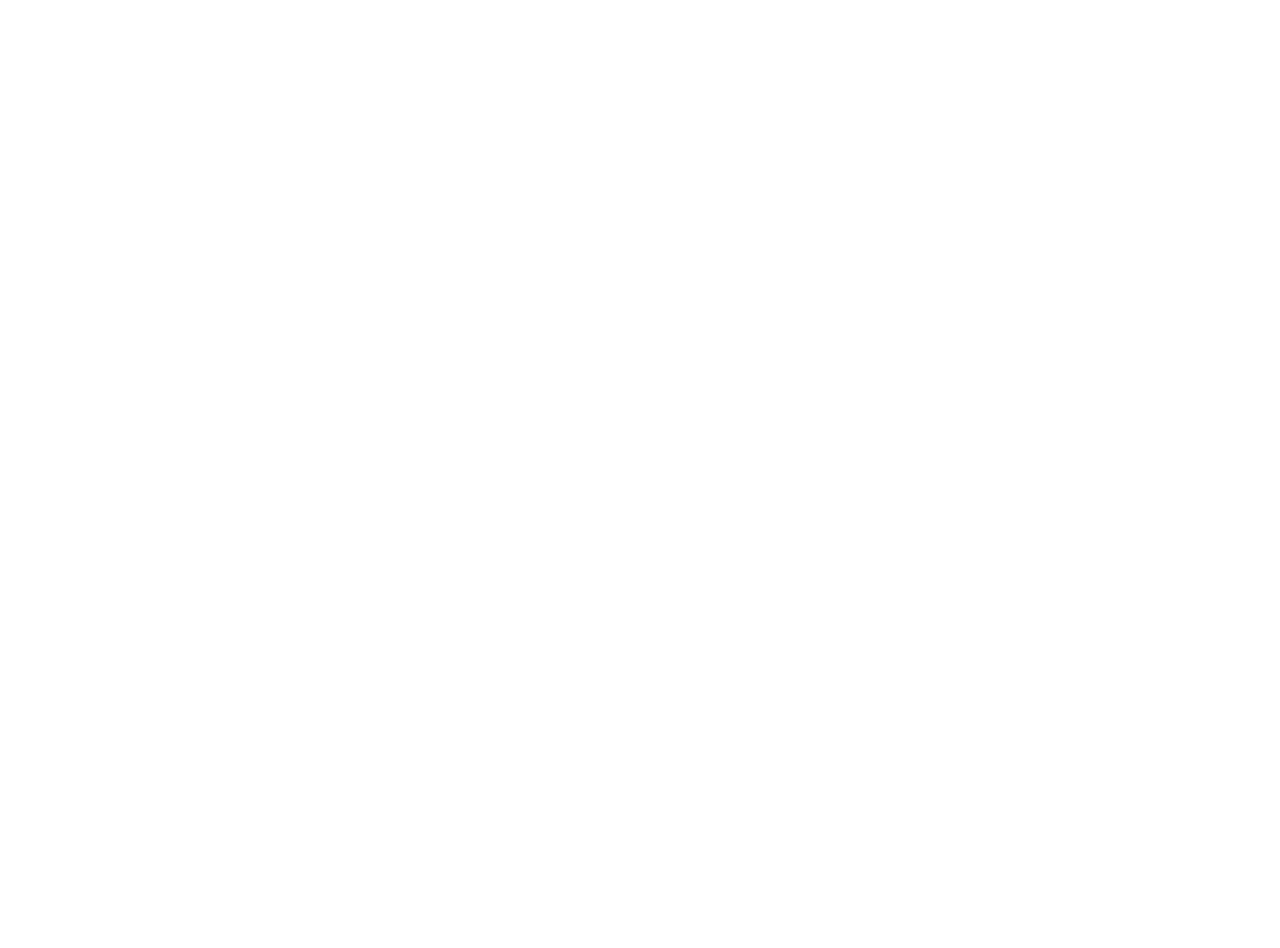
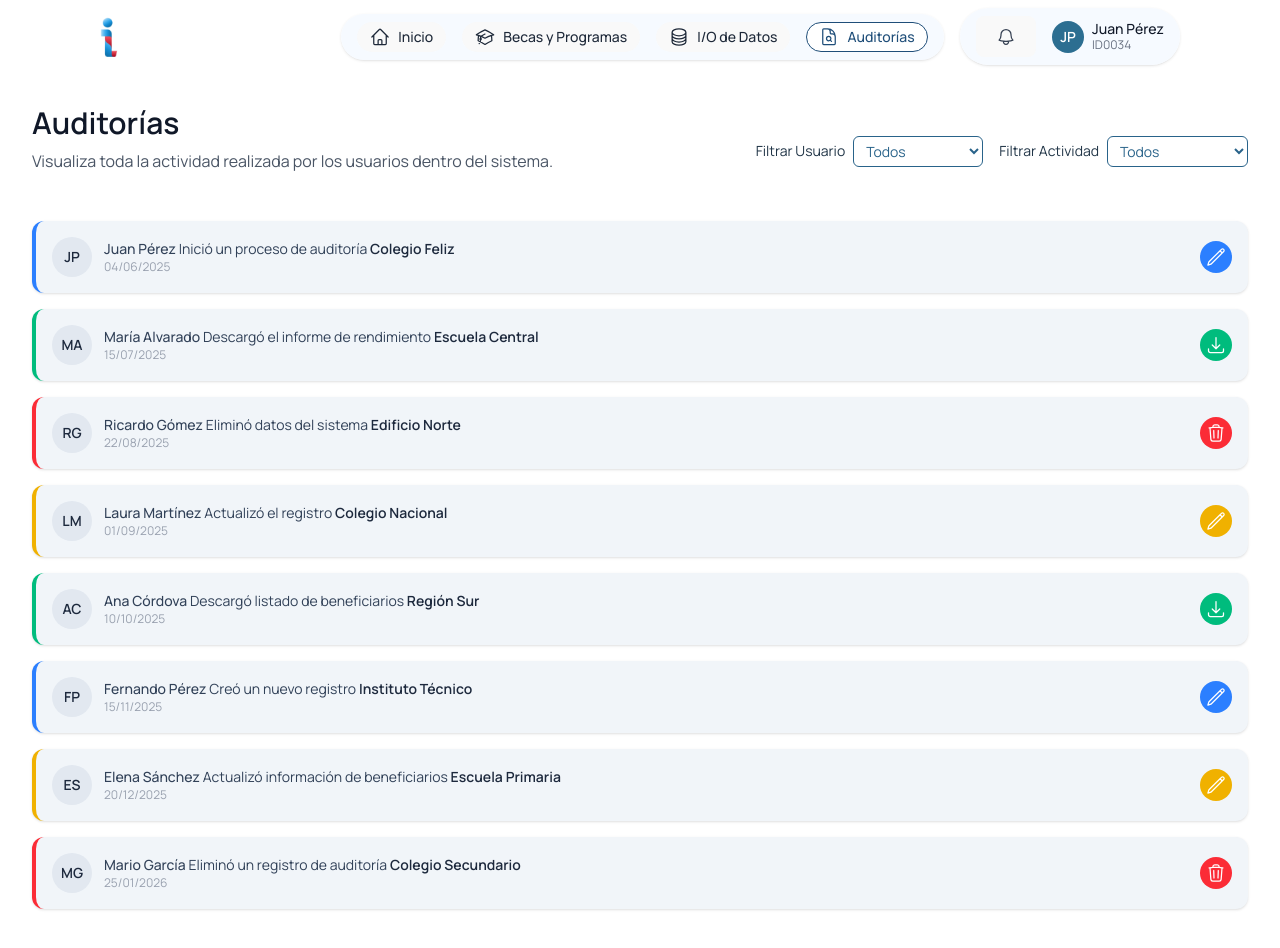
Before and after one commit to Integra-RD/integra-frontend, a React (Vite) app: page /ministry/audits in a window 1280 px wide. Before the commit this address had no page. Shown: the top 948 px of the page. Before the commit the page ends 800 px from the top, so only its background shows below. Built offline with nearby package versions, Linux system fonts and the light colour scheme.

Commit message:
Added AuditLog component; Tweaked ImportExport data to include audit school button.

```diff
--- /dev/null
+++ b/src/pages/ministry/AuditLog.tsx
@@ -0,0 +1,229 @@
+import { useState } from 'react'
+import { useLocation, useNavigate } from 'react-router-dom'
+import LayoutWrapper from '../../components/LayoutWrapper'
+
+import {
+  HomeIcon,
+  AcademicCapIcon,
+  CircleStackIcon,
+  DocumentMagnifyingGlassIcon,
+  PencilIcon,
+  TrashIcon,
+  ArrowDownTrayIcon
+} from '@heroicons/react/24/outline'
+
+const logs = [
+  {
+    userInitials: 'JP',
+    userName: 'Juan Pérez',
+    role: 'Administrador',
+    action: 'Inició un proceso de auditoría',
+    target: 'Colegio Feliz',
+    timestamp: '04/06/2025',
+    type: 'create'
+  },
+  {
+    userInitials: 'MA',
+    userName: 'María Alvarado',
+    role: 'Docente',
+    action: 'Descargó el informe de rendimiento',
+    target: 'Escuela Central',
+    timestamp: '15/07/2025',
+    type: 'download'
+  },
+  {
+    userInitials: 'RG',
+    userName: 'Ricardo Gómez',
+    role: 'Administrador',
+    action: 'Eliminó datos del sistema',
+    target: 'Edificio Norte',
+    timestamp: '22/08/2025',
+    type: 'delete'
+  },
+  {
+    userInitials: 'LM',
+    userName: 'Laura Martínez',
+    role: 'Institución',
+    action: 'Actualizó el registro',
+    target: 'Colegio Nacional',
+    timestamp: '01/09/2025',
+    type: 'update'
+  },
+  {
+    userInitials: 'AC',
+    userName: 'Ana Córdova',
+    role: 'Director',
+    action: 'Descargó listado de beneficiarios',
+    target: 'Región Sur',
+    timestamp: '10/10/2025',
+    type: 'download'
+  },
+  {
+    userInitials: 'FP',
+    userName: 'Fernando Pérez',
+    role: 'Docente',
+    action: 'Creó un nuevo registro',
+    target: 'Instituto Técnico',
+    timestamp: '15/11/2025',
+    type: 'create'
+  },
+  {
+    userInitials: 'ES',
+    userName: 'Elena Sánchez',
+    role: 'Director',
+    action: 'Actualizó información de beneficiarios',
+    target: 'Escuela Primaria',
+    timestamp: '20/12/2025',
+    type: 'update'
+  },
+  {
+    userInitials: 'MG',
+    userName: 'Mario García',
+    role: 'Administrador',
+    action: 'Eliminó un registro de auditoría',
+    target: 'Colegio Secundario',
+    timestamp: '25/01/2026',
+    type: 'delete'
+  }
+]
+
+const iconByType = {
+  create: {
+    icon: <PencilIcon className="w-5 h-5 text-white" />,
+    color: 'bg-blue-500',
+    border: 'border-blue-500'
+  },
+  update: {
+    icon: <PencilIcon className="w-5 h-5 text-white" />,
+    color: 'bg-yellow-500',
+    border: 'border-yellow-500'
+  },
+  delete: {
+    icon: <TrashIcon className="w-5 h-5 text-white" />,
+    color: 'bg-red-500',
+    border: 'border-red-500'
+  },
+  download: {
+    icon: <ArrowDownTrayIcon className="w-5 h-5 text-white" />,
+    color: 'bg-emerald-500',
+    border: 'border-emerald-500'
+  }
+}
+
+const AuditLog: React.FC = () => {
+  const location = useLocation()
+  const navigate = useNavigate()
+  const user = { name: 'Juan Pérez', id: '0034' }
+
+  const [roleFilter, setRoleFilter] = useState('Todos')
+  const [typeFilter, setTypeFilter] = useState('Todos')
+
+  const filteredLogs = logs.filter(log => {
+    const roleMatch = roleFilter === 'Todos' || log.role === roleFilter
+    const typeMatch = typeFilter === 'Todos' || log.type === typeFilter
+    return roleMatch && typeMatch
+  })
+
+  const navItems = [
+    {
+      label: 'Inicio',
+      icon: <HomeIcon className="w-5 h-5" />,
+      active: location.pathname === '/ministry/home',
+      onClick: () => navigate('/ministry/home')
+    },
+    {
+      label: 'Becas y Programas',
+      icon: <AcademicCapIcon className="w-5 h-5" />,
+      active: location.pathname === '/ministry/scholarships',
+      onClick: () => navigate('/ministry/scholarships')
+    },
+    {
+      label: 'I/O de Datos',
+      icon: <CircleStackIcon className="w-5 h-5" />,
+      active: location.pathname === '/ministry/data',
+      onClick: () => navigate('/ministry/data')
+    },
+    {
+      label: 'Auditorías',
+      icon: <DocumentMagnifyingGlassIcon className="w-5 h-5" />,
+      active: location.pathname === '/ministry/audits',
+      onClick: () => navigate('/ministry/audits')
+    }
+  ]
+
+  return (
+    <LayoutWrapper
+      title="Auditorías"
+      subtitle="Visualiza toda la actividad realizada por los usuarios dentro del sistema."
+      user={user}
+      navItems={navItems}
+      headerRightSection={
+        <div className="flex gap-4 items-center text-sm">
+          <label className="flex gap-1 items-center">
+            Filtrar Usuario
+            <select
+              className="ml-1 border rounded-md px-2 py-1 text-sm cursor-pointer text-[#29638A]"
+              value={roleFilter}
+              onChange={e => setRoleFilter(e.target.value)}
+            >
+              <option>Todos</option>
+              <option>Administrador</option>
+              <option>Director</option>
+              <option>Docente</option>
+              <option>Institución</option>
+            </select>
+          </label>
+
+          <label className="flex gap-1 items-center">
+            Filtrar Actividad
+            <select
+              className="ml-1 border rounded-md px-2 py-1 text-sm cursor-pointer text-[#29638A]"
+              value={typeFilter}
+              onChange={e => setTypeFilter(e.target.value)}
+            >
+              <option>Todos</option>
+              <option value="create">Creaciones</option>
+              <option value="update">Actualizaciones</option>
+              <option value="delete">Eliminaciones</option>
+              <option value="download">Descargas</option>
+            </select>
+          </label>
+        </div>
+      }
+    >
+      <div className="space-y-4">
+        {filteredLogs.map((log, index) => {
+          const activity = iconByType[log.type as keyof typeof iconByType]
+
+          return (
+            <div
+              key={index}
+              className={`bg-[#f1f5f9] flex items-center justify-between p-4 rounded-xl shadow-sm border-l-4 ${activity.border}`}
+            >
+              <div className="flex items-center gap-3">
+                <div className="w-10 h-10 bg-slate-200 rounded-full flex items-center justify-center text-sm font-semibold text-slate-800">
+                  {log.userInitials}
+                </div>
+                <div>
+                  <p className="text-sm text-slate-700">
+                    <span className="font-medium">{log.userName}</span> {log.action}{' '}
+                    <span className="font-semibold text-slate-800">{log.target}</span>
+                  </p>
+                  <p className="text-xs text-gray-400">{log.timestamp}</p>
+                </div>
+              </div>
+
+              <div
+                className={`w-8 h-8 rounded-full flex items-center justify-center ${activity.color}`}
+              >
+                {activity.icon}
+              </div>
+            </div>
+          )
+        })}
+      </div>
+    </LayoutWrapper>
+  )
+}
+
+export default AuditLog
--- a/src/pages/ministry/ImportExportData.tsx
+++ b/src/pages/ministry/ImportExportData.tsx
@@ -83,7 +83,7 @@
   return (
     <LayoutWrapper
       title="I/O de Datos"
-      subtitle="Gestiona las solicitudes de instituciones educativas: aprueba, rechaza o consulta los centros ya registrados"
+      subtitle="Gestiona las solicitudes de instituciones educativas: aprueba, rechaza o consulta los centros ya registrados."
       user={user}
       navItems={navItems}
       headerRightSection={
@@ -153,6 +153,14 @@
                 </button>
               </div>
             )}
+
+            {activeTab === 'registrados' && (
+              <div className="mt-4">
+                <button className="border border-yellow-500 text-yellow-600 px-4 py-1.5 rounded-md text-sm hover:bg-yellow-400 hover:text-black transition">
+                  Iniciar Proceso de Auditoría
+                </button>
+              </div>
+            )}
           </ViewCard>
         ))}
 
--- a/src/pages/ministry/Scholarships.tsx
+++ b/src/pages/ministry/Scholarships.tsx
@@ -344,7 +344,7 @@
   return (
     <LayoutWrapper
       title="Becas y Programas"
-      subtitle="Visualiza, administra y evalúa los programas de becas disponibles en todo el sistema educativo nacional e internacional"
+      subtitle="Visualiza, administra y evalúa los programas de becas disponibles en todo el sistema educativo nacional e internacional."
       user={user}
       navItems={navItems}
     >
--- a/src/router/routes.tsx
+++ b/src/router/routes.tsx
@@ -14,6 +14,7 @@
 import MinistryHome from '../pages/ministry/Home'
 import Scholarships from '../pages/ministry/Scholarships'
 import ImportExportData from '../pages/ministry/ImportExportData'
+import AuditLog from '../pages/ministry/AuditLog'
 
 export default function AppRouter() {
   return (
@@ -35,6 +36,7 @@
         <Route path="/ministry/home" element={<MinistryHome />} />
         <Route path="/ministry/scholarships" element={<Scholarships />} />
         <Route path="/ministry/data" element={<ImportExportData />} />
+        <Route path="/ministry/audits" element={<AuditLog />} />
       </Routes>
     </BrowserRouter>
   )
```
